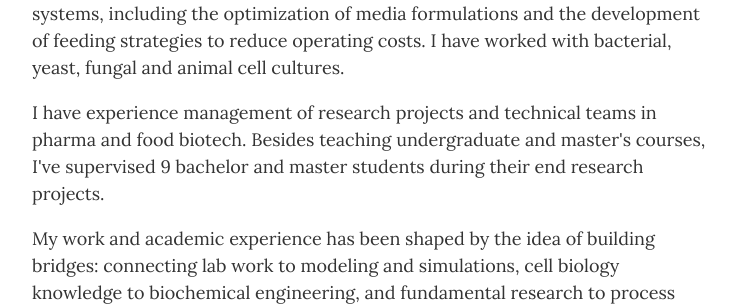
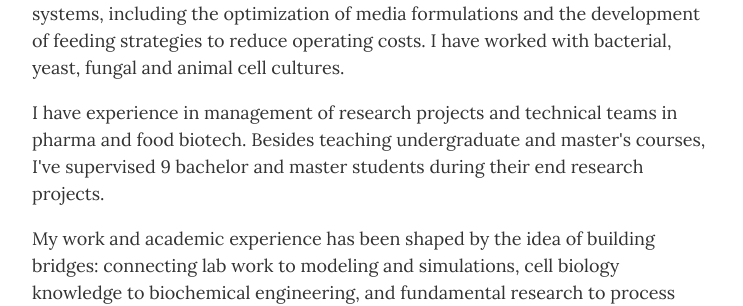
Before and after one commit to synthbiont/joangallego, a Jekyll site: the page built from index.html, in a window 1280 px wide and 900 px high. Shown: the part 361-667 px from the top of the window, without its empty margins (268-1011 px from the left). Built offline with Jekyll 4.4.1, drawn with Linux system fonts in a browser that asks for light colours.

```diff
--- a/_config.yml
+++ b/_config.yml
@@ -23,7 +23,7 @@ resume_contact_address:         "Bogotá, Colombia"
 resume_header_contact_info:     "Bogotá, Colombia • (+57) 317 1406083 • jsgallegom[at]outlook.com"
 display_header_contact_info:    "false"
 
-resume_header_intro: "<p>PhD Bioprocess Engineer with 7 years of experience in scaling up cultivation systems, including the optimization of media formulations and the development of feeding strategies to reduce operating costs. I have worked with bacterial, yeast, fungal and animal cell cultures.</p> <p>I have experience management of research projects and technical teams in pharma and food biotech. Besides teaching undergraduate and master's courses, I've supervised 9 bachelor and master students during their end research projects.</p> <p>My work and academic experience has been shaped by the idea of building bridges: connecting lab work to modeling and simulations, cell biology knowledge to biochemical engineering, and fundamental research to process optimization. I am passionate about bringing science fiction ideas to reality using biotechnology.</p>"
+resume_header_intro: "<p>PhD Bioprocess Engineer with 7 years of experience in scaling up cultivation systems, including the optimization of media formulations and the development of feeding strategies to reduce operating costs. I have worked with bacterial, yeast, fungal and animal cell cultures.</p> <p>I have experience in management of research projects and technical teams in pharma and food biotech. Besides teaching undergraduate and master's courses, I've supervised 9 bachelor and master students during their end research projects.</p> <p>My work and academic experience has been shaped by the idea of building bridges: connecting lab work to modeling and simulations, cell biology knowledge to biochemical engineering, and fundamental research to process optimization. I am passionate about bringing science fiction ideas to reality using biotechnology.</p>"
 
 # use "yes" to display the email contact button,
 # "no" to display an "I'm not looking for work" message,
```
